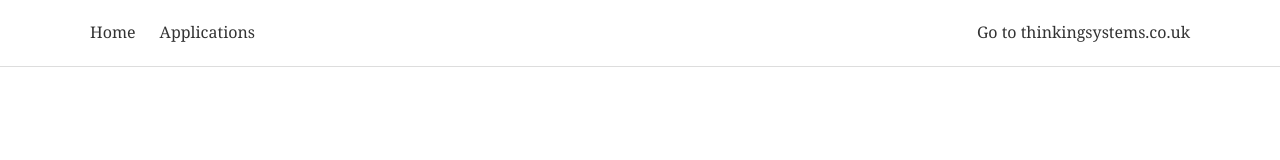
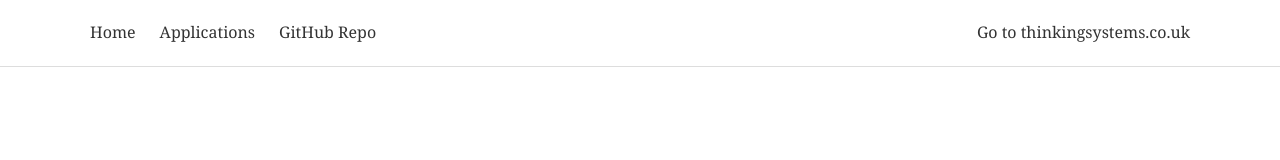
Before and after one commit to davidjcole/playground, a website: page index.html in a window 1280 px wide. Shown: the top 160 px of the page. Drawn offline with Linux system fonts and the light colour scheme.

Commit message:
Copy update

```diff
--- a/index.html
+++ b/index.html
@@ -13,6 +13,7 @@
                 <div class="site-nav-left">
                     <a href="/">Home</a>
                     <a href="#applications">Applications</a>
+                    <a href="https://github.com/davidjcole/playground">GitHub Repo</a>
                 </div>
                 <a class="site-nav-right" href="https://thinkingsystems.co.uk/">Go to thinkingsystems.co.uk</a>
             </nav>
```
